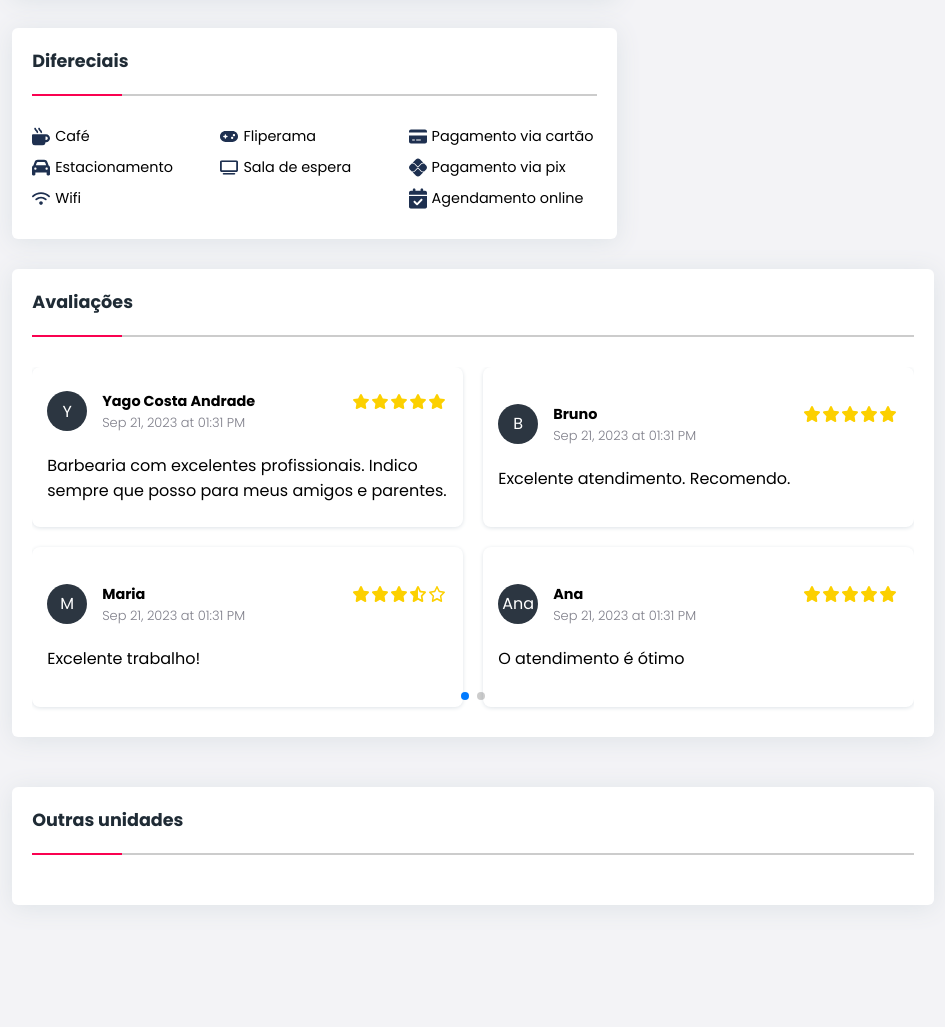
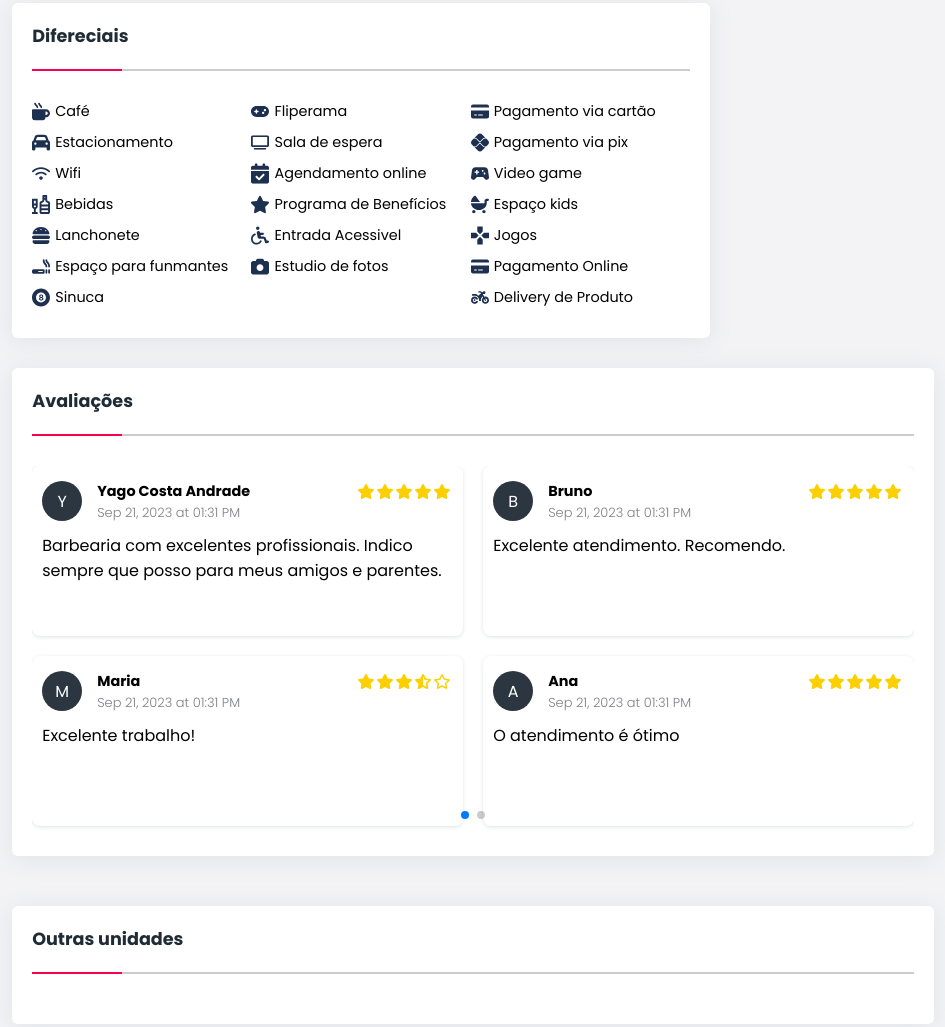
Before and after one commit to dev-aglailson/frizzar-frente-cliente-ajustes, a plain HTML site: page index.html in a window 1280 px wide. Shown: the part 1132-2159 px from the top of the page, without its empty margins (167-1112 px from the left). Before the commit the page ends 2087 px from the top, so only its background shows below. Drawn offline with Linux system fonts and the light colour scheme.

Commit message:
Diferenciais ajustados

```diff
--- a/assets/style/style.css
+++ b/assets/style/style.css
@@ -514,7 +514,7 @@ a {
 .principal .section-avaliacoes .div-avaliacoes .box-title {
   display: flex;
   flex-direction: column;
-  margin-bottom: 30px;
+  margin-bottom: 20px;
 }
 .principal .section-avaliacoes .div-avaliacoes .box-title .title {
   color: #1F2B35;
@@ -540,23 +540,25 @@ a {
   flex-wrap: wrap;
 }
 .principal .section-avaliacoes .div-avaliacoes .box-avaliacoes .slider-avaliacoes {
-  height: 350px;
+  min-height: 365px;
+  max-height: 370px;
 }
 .principal .section-avaliacoes .div-avaliacoes .box-avaliacoes .avaliacao {
   background-color: #FFF;
   box-shadow: 0 1px 4px #dee3e7;
   border-radius: 8px;
-  padding: 15px;
+  padding: 15px 10px;
   height: calc((100% - 30px) / 2);
   display: flex;
   flex-direction: column;
-  justify-content: center;
+  justify-content: flex-start;
   align-items: center;
 }
 .principal .section-avaliacoes .div-avaliacoes .box-avaliacoes .avaliacao .img-nome-cliente-avaliacao {
   width: 100%;
   display: flex;
   justify-content: space-between;
+  margin-bottom: 10px;
 }
 .principal .section-avaliacoes .div-avaliacoes .box-avaliacoes .avaliacao .img-nome-cliente-avaliacao .div-img-nome-data {
   display: flex;
@@ -597,7 +599,6 @@ a {
 .principal .section-avaliacoes .div-avaliacoes .box-avaliacoes .avaliacao .comentario-avaliacao {
   width: 100%;
   display: flex;
-  margin-top: 20px;
 }
 .principal .section-outras-unidades .div-outras-unidades {
   background-color: #fff;
--- a/index.html
+++ b/index.html
@@ -276,6 +276,54 @@
                                     <img class="icon-diferencial" src="assets/img/calendar.svg" alt="Diferencial">
                                     <span class="title-diferencial">Agendamento online</span>
                                 </li>
+                                <li class="diferencial">
+                                    <img class="icon-diferencial" src="assets/img/video-game.svg" alt="Diferencial">
+                                    <span class="title-diferencial">Video game</span>
+                                </li>
+                                <li class="diferencial">
+                                    <img class="icon-diferencial" src="assets/img/bebidas.svg" alt="Diferencial">
+                                    <span class="title-diferencial">Bebidas</span>
+                                </li>
+                                <li class="diferencial">
+                                    <img class="icon-diferencial" src="assets/img/star-beneficios.svg" alt="Diferencial">
+                                    <span class="title-diferencial">Programa de Benefícios</span>
+                                </li>
+                                <li class="diferencial">
+                                    <img class="icon-diferencial" src="assets/img/carro-baby.svg" alt="Diferencial">
+                                    <span class="title-diferencial">Espaço kids</span>
+                                </li>
+                                <li class="diferencial">
+                                    <img class="icon-diferencial" src="assets/img/burger.svg" alt="Diferencial">
+                                    <span class="title-diferencial">Lanchonete</span>
+                                </li>
+                                <li class="diferencial">
+                                    <img class="icon-diferencial" src="assets/img/acessibilidade.svg" alt="Diferencial">
+                                    <span class="title-diferencial">Entrada Acessivel</span>
+                                </li>
+                                <li class="diferencial">
+                                    <img class="icon-diferencial" src="assets/img/jogos.svg" alt="Diferencial">
+                                    <span class="title-diferencial">Jogos</span>
+                                </li>
+                                <li class="diferencial">
+                                    <img class="icon-diferencial" src="assets/img/cigar.svg" alt="Diferencial">
+                                    <span class="title-diferencial">Espaço para funmantes</span>
+                                </li>
+                                <li class="diferencial">
+                                    <img class="icon-diferencial" src="assets/img/fotos.svg" alt="Diferencial">
+                                    <span class="title-diferencial">Estudio de fotos</span>
+                                </li>
+                                <li class="diferencial">
+                                    <img class="icon-diferencial" src="assets/img/credit-card.svg" alt="Diferencial">
+                                    <span class="title-diferencial">Pagamento Online</span>
+                                </li>
+                                <li class="diferencial">
+                                    <img class="icon-diferencial" src="assets/img/sinuca.svg" alt="Diferencial">
+                                    <span class="title-diferencial">Sinuca</span>
+                                </li>
+                                <li class="diferencial">
+                                    <img class="icon-diferencial" src="assets/img/moto.svg" alt="Diferencial">
+                                    <span class="title-diferencial">Delivery de Produto</span>
+                                </li>
                             </ul>
                         </div>
                     </div>
@@ -460,7 +508,7 @@
                                     <div class="img-nome-cliente-avaliacao">
                                         <div class="div-img-nome-data">
                                             <div class="div-img">
-                                                <span class="default">Ana</span>
+                                                <span class="default">A</span>
                                             </div>
                                             <div class="nome-data">
                                                 <p class="nome">Ana </p>
```
Also changed, not shown: assets/img/acessibilidade.svg (added), assets/img/bebidas.svg (added), assets/img/burger.svg (added), assets/img/carro-baby.svg (added), assets/img/cigar.svg (added), assets/img/fotos.svg (added), assets/img/jogos.svg (added), assets/img/moto.svg (added), assets/img/sinuca.png (added), assets/img/sinuca.svg (added), assets/img/star-beneficios.svg (added), assets/img/video-game.svg (added).
